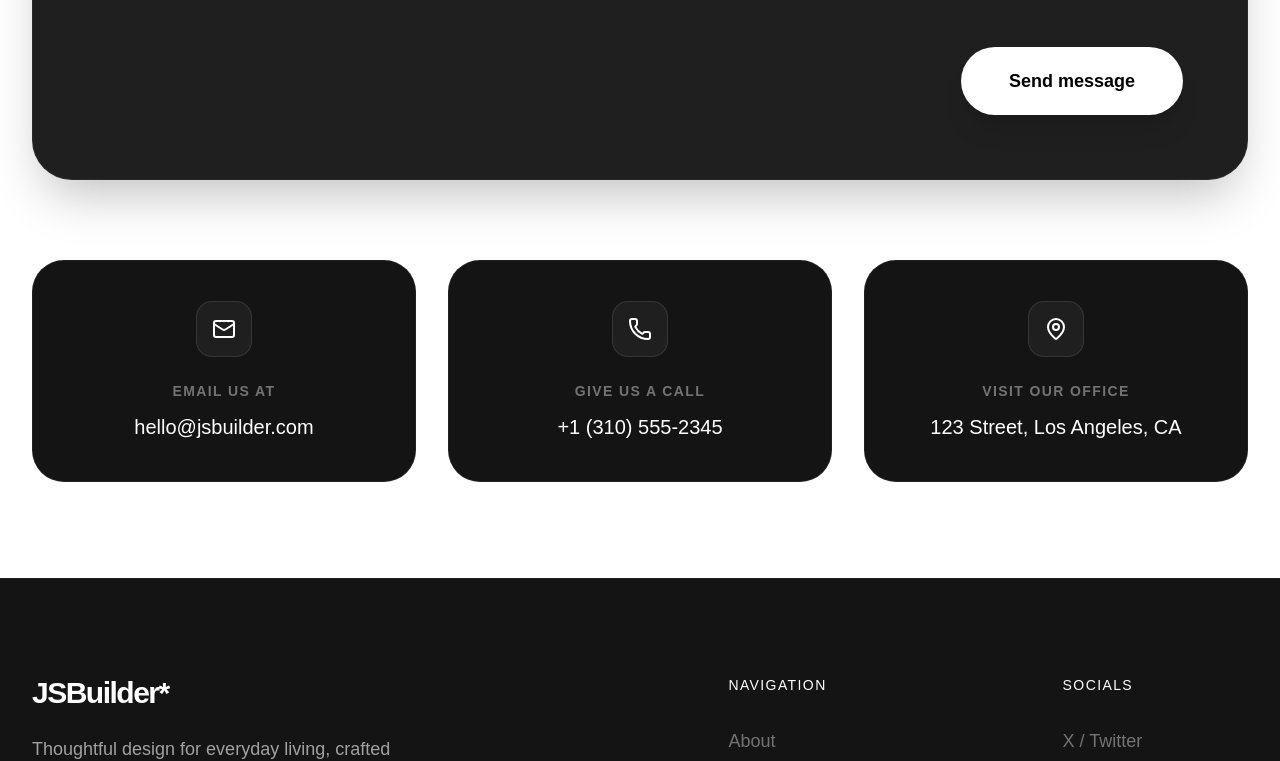
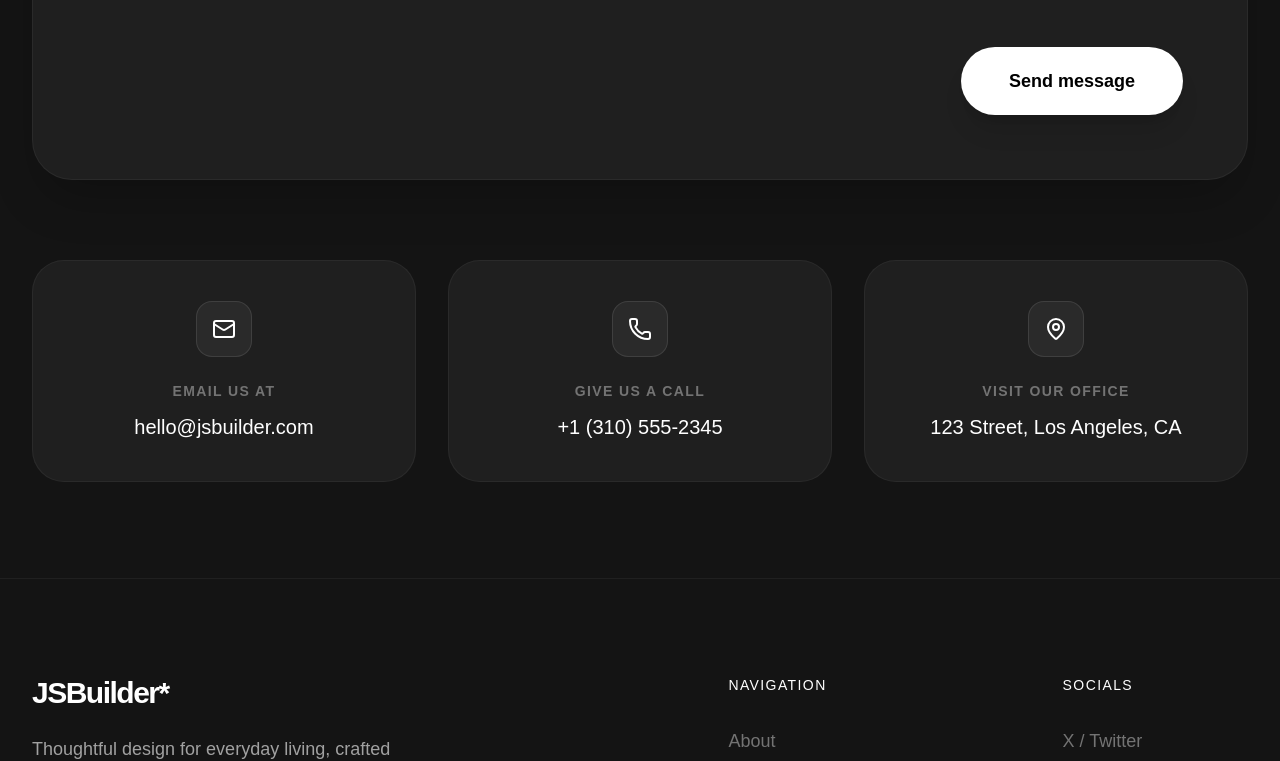
Before and after one commit to iamjitendrasuthar/JS-Builder-Black, a Next.js app: page /contact in a window 1280 px wide. Shown: the part 1090-1851 px from the top of the page. Built offline with nearby package versions, Linux system fonts and the light colour scheme.

Commit message:
changed contact page bg

```diff
--- a/Components/ContactView.jsx
+++ b/Components/ContactView.jsx
@@ -148,7 +148,7 @@ const ContactView = () => {
             },
           ].map((item, i) => (
             <FadeIn key={i} delay={0.3 + i * 0.1}>
-              <div className="bg-[#141414] border border-white/5 rounded-[32px] p-10 text-center flex flex-col items-center hover:bg-[#1a1a1a] transition-all group">
+              <div className="bg-[#1f1f1f] border border-white/5 rounded-[32px] p-10 text-center flex flex-col items-center hover:bg-[#1a1a1a] transition-all group">
                 <div className="w-14 h-14 bg-white/5 rounded-2xl flex items-center justify-center border border-white/10 mb-6 text-white group-hover:bg-white group-hover:text-black transition-all duration-500">
                   {React.cloneElement(item.icon, { size: 24 })}
                 </div>
--- a/app/contact/page.tsx
+++ b/app/contact/page.tsx
@@ -4,7 +4,7 @@ import ContactView from "@/Components/ContactView";
 
 const Contact = () => {
   return (
-    <div>
+    <div className="bg-[#141414]">
       <ContactView />
     </div>
   );
```
